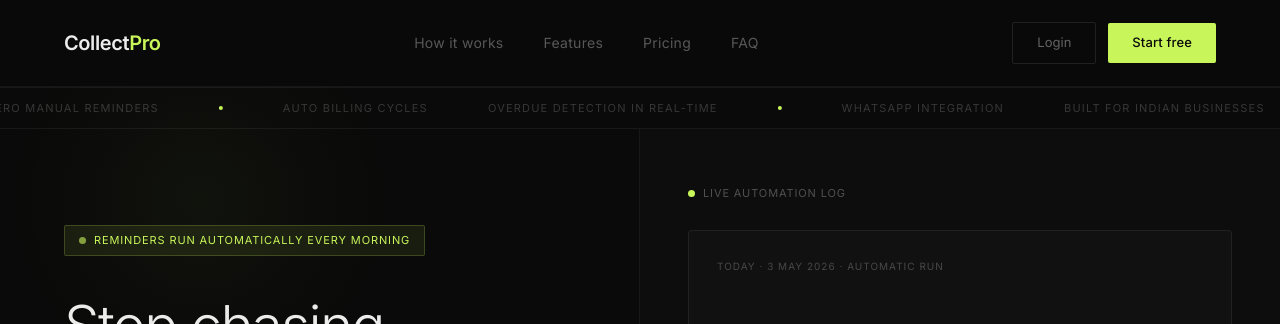
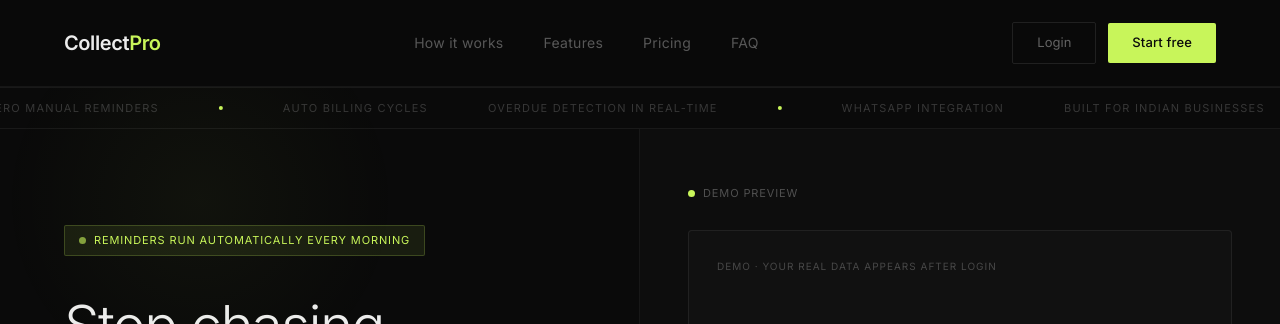
Before and after one commit to wizard143341-dot/CollectPro, a Next.js app: page / in a window 1280 px wide. Shown: the top 324 px of the page. Built offline with nearby package versions, Linux system fonts and the light colour scheme.

Commit message:
fix: homepage demo label

```diff
--- a/app/page.tsx
+++ b/app/page.tsx
@@ -367,7 +367,7 @@
           <div style={{ display:"flex", alignItems:"center", gap:8, marginBottom:8 }}>
             <div className="live-dot"/>
             <span style={{ fontSize:11, letterSpacing:".08em", textTransform:"uppercase", color:"rgba(236,236,236,.3)" }}>
-              Live automation log
+              Demo preview
             </span>
           </div>
 
@@ -377,7 +377,7 @@
             background:"rgba(255,255,255,.02)", borderRadius:4,
           }}>
             <p style={{ fontSize:10, letterSpacing:".1em", textTransform:"uppercase", color:"rgba(236,236,236,.25)", marginBottom:20 }}>
-              Today · 3 May 2026 · Automatic run
+              Demo · Your real data appears after login
             </p>
             {AUTOMATION_FLOW.map((step, i) => (
               <div key={i} style={{
```
